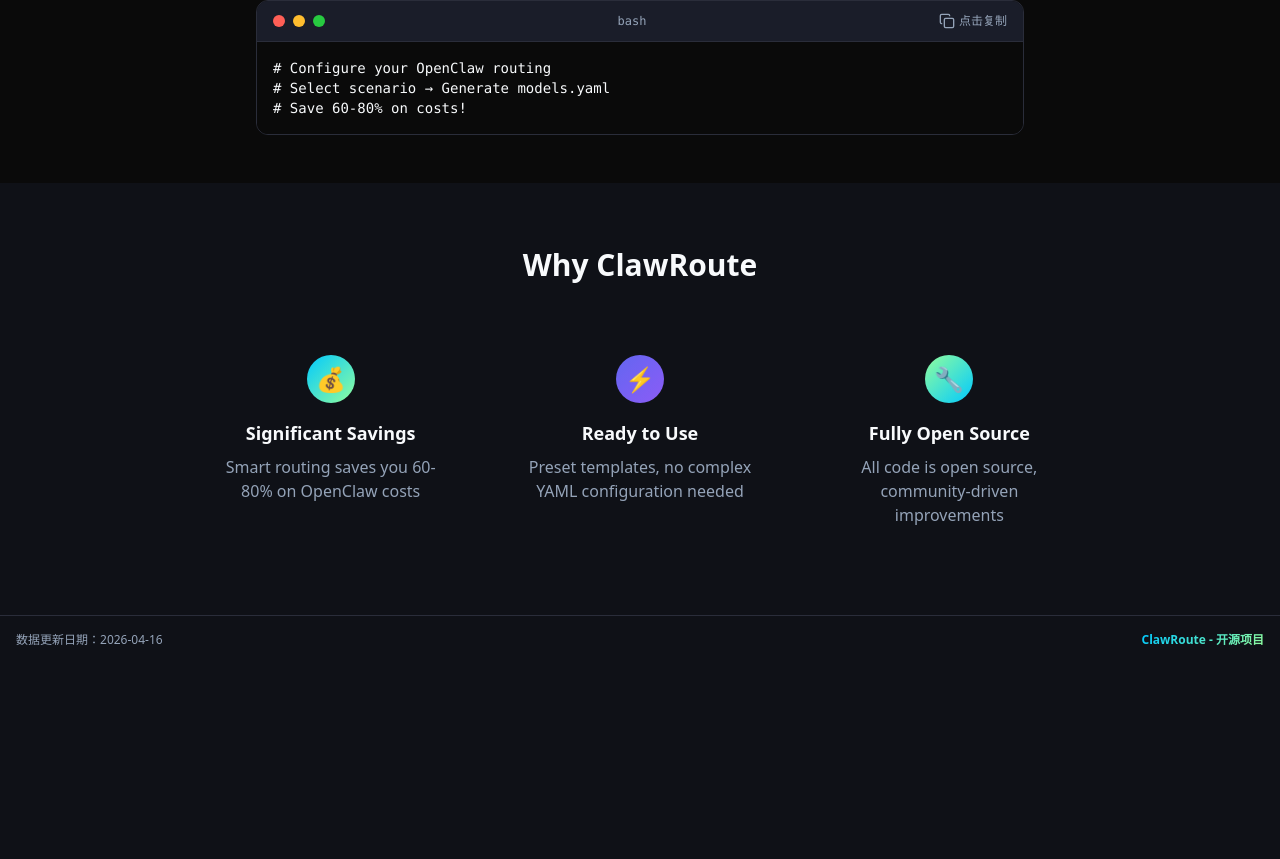
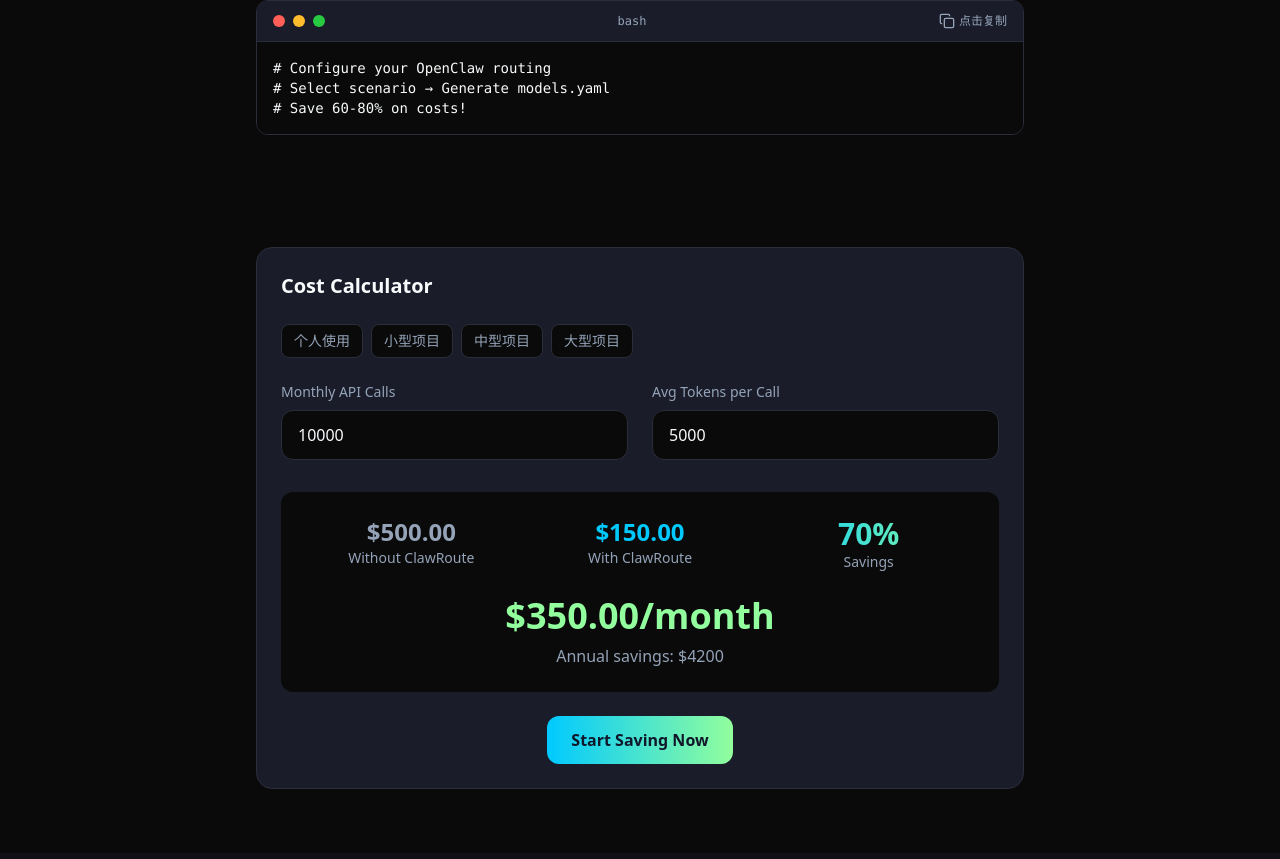
Before and after one commit to tancau/clawroute, a Next.js app: page /templates in a window 1280 px wide. Shown: the part 1741-2600 px from the top of the page. Before the commit the page ends 2405 px from the top, so only its background shows below. Built offline with nearby package versions, Linux system fonts and the light colour scheme.

Commit message:
feat: add cost calculator component
- CostCalculator shows potential savings based on usage
- Presets for different user tiers (personal to enterprise)
- Real-time calculation with monthly/annual savings
- CTA to start using ClawRoute
- Added i18n translations for en/zh

```diff
--- a/app/[locale]/page.tsx
+++ b/app/[locale]/page.tsx
@@ -5,6 +5,7 @@
 import { SceneSelector } from '@/components/SceneSelector';
 import { TestimonialCard } from '@/components/TestimonialCard';
 import { CodeBlock } from '@/components/CodeBlock';
+import { CostCalculator } from '@/components/CostCalculator';
 
 export default function Home() {
   const t = useTranslations('home');
@@ -98,6 +99,13 @@
         </div>
       </section>
 
+      {/* Cost Calculator */}
+      <section className="px-4 py-16 bg-[#0a0a0a]">
+        <div className="max-w-3xl mx-auto">
+          <CostCalculator />
+        </div>
+      </section>
+
       {/* Features */}
       <section className="px-4 py-16">
         <div className="max-w-4xl mx-auto">
--- /dev/null
+++ b/components/CostCalculator.tsx
@@ -0,0 +1,142 @@
+'use client';
+
+import { useState, useMemo } from 'react';
+import { useTranslations } from 'next-intl';
+
+interface CostCalculatorProps {
+  defaultMonthlyCalls?: number;
+  defaultAvgTokensPerCall?: number;
+}
+
+export function CostCalculator({
+  defaultMonthlyCalls = 10000,
+  defaultAvgTokensPerCall = 5000
+}: CostCalculatorProps) {
+  const t = useTranslations('calculator');
+
+  const [monthlyCalls, setMonthlyCalls] = useState(defaultMonthlyCalls);
+  const [avgTokens, setAvgTokens] = useState(defaultAvgTokensPerCall);
+
+  // Assume average cost of $0.01 per 1K tokens with expensive models
+  const naiveCostPer1K = 0.01;
+  // With smart routing, average drops to $0.003 per 1K tokens
+
+  const calculations = useMemo(() => {
+    const totalTokens = monthlyCalls * avgTokens;
+
+    // Naive approach: all expensive models
+    const naiveMonthly = (totalTokens / 1000) * naiveCostPer1K;
+
+    // Smart routing: 70% savings
+    const smartMonthly = naiveMonthly * 0.3;
+
+    const savings = naiveMonthly - smartMonthly;
+    const savingsPercent = Math.round((savings / naiveMonthly) * 100);
+
+    return {
+      totalTokens,
+      naiveMonthly,
+      smartMonthly,
+      savings,
+      savingsPercent
+    };
+  }, [monthlyCalls, avgTokens]);
+
+  const presets = [
+    { label: '个人使用', calls: 5000, tokens: 2000 },
+    { label: '小型项目', calls: 20000, tokens: 3000 },
+    { label: '中型项目', calls: 100000, tokens: 5000 },
+    { label: '大型项目', calls: 500000, tokens: 8000 },
+  ];
+
+  return (
+    <div className="bg-[#1a1d29] rounded-2xl p-6 border border-[#2a2d3a]">
+      <h3 className="text-xl font-bold text-[#f8fafc] mb-6">{t('title')}</h3>
+
+      {/* Presets */}
+      <div className="flex flex-wrap gap-2 mb-6">
+        {presets.map((preset) => (
+          <button
+            key={preset.label}
+            onClick={() => {
+              setMonthlyCalls(preset.calls);
+              setAvgTokens(preset.tokens);
+            }}
+            className="px-3 py-1.5 text-sm rounded-lg bg-[#0a0a0a] text-[#94a3b8] hover:text-[#f8fafc] hover:border-[#00c9ff]/50 border border-[#2a2d3a] transition-colors"
+          >
+            {preset.label}
+          </button>
+        ))}
+      </div>
+
+      {/* Inputs */}
+      <div className="grid md:grid-cols-2 gap-6 mb-8">
+        <div>
+          <label className="block text-sm text-[#94a3b8] mb-2">
+            {t('monthlyCalls')}
+          </label>
+          <input
+            type="number"
+            value={monthlyCalls}
+            onChange={(e) => setMonthlyCalls(Number(e.target.value))}
+            className="w-full px-4 py-3 bg-[#0a0a0a] border border-[#2a2d3a] rounded-xl text-[#f8fafc] focus:border-[#00c9ff] focus:outline-none"
+          />
+        </div>
+        <div>
+          <label className="block text-sm text-[#94a3b8] mb-2">
+            {t('avgTokens')}
+          </label>
+          <input
+            type="number"
+            value={avgTokens}
+            onChange={(e) => setAvgTokens(Number(e.target.value))}
+            className="w-full px-4 py-3 bg-[#0a0a0a] border border-[#2a2d3a] rounded-xl text-[#f8fafc] focus:border-[#00c9ff] focus:outline-none"
+          />
+        </div>
+      </div>
+
+      {/* Results */}
+      <div className="bg-[#0a0a0a] rounded-xl p-6">
+        <div className="grid md:grid-cols-3 gap-4 mb-6">
+          <div className="text-center">
+            <div className="text-2xl font-bold text-[#94a3b8]">
+              ${calculations.naiveMonthly.toFixed(2)}
+            </div>
+            <div className="text-sm text-[#94a3b8]">{t('withoutClawroute')}</div>
+          </div>
+          <div className="text-center">
+            <div className="text-2xl font-bold text-[#00c9ff]">
+              ${calculations.smartMonthly.toFixed(2)}
+            </div>
+            <div className="text-sm text-[#94a3b8]">{t('withClawroute')}</div>
+          </div>
+          <div className="text-center">
+            <div className="text-3xl font-bold bg-gradient-to-r from-[#00c9ff] to-[#92fe9d] bg-clip-text text-transparent">
+              {calculations.savingsPercent}%
+            </div>
+            <div className="text-sm text-[#94a3b8]">{t('savings')}</div>
+          </div>
+        </div>
+
+        <div className="text-center">
+          <div className="text-4xl font-bold text-[#92fe9d] mb-2">
+            ${calculations.savings.toFixed(2)}/{t('month')}
+          </div>
+          <div className="text-[#94a3b8]">
+            {t('annualSavings')}: ${(calculations.savings * 12).toFixed(0)}
+          </div>
+        </div>
+      </div>
+
+      {/* CTA */}
+      <div className="mt-6 text-center">
+        <a
+          href="#scenes"
+          className="inline-flex items-center gap-2 px-6 py-3 bg-gradient-to-r from-[#00c9ff] to-[#92fe9d] text-[#0f172a] font-semibold rounded-xl hover:opacity-90 transition-opacity"
+        >
+          {t('cta')}
+        </a>
+      </div>
+    </div>
+  );
+}
--- a/messages/en.json
+++ b/messages/en.json
@@ -129,5 +129,16 @@
   },
   "header": {
     "github": "GitHub"
+  },
+  "calculator": {
+    "title": "Cost Calculator",
+    "monthlyCalls": "Monthly API Calls",
+    "avgTokens": "Avg Tokens per Call",
+    "withoutClawroute": "Without ClawRoute",
+    "withClawroute": "With ClawRoute",
+    "savings": "Savings",
+    "month": "month",
+    "annualSavings": "Annual savings",
+    "cta": "Start Saving Now"
   }
 }
--- a/messages/zh.json
+++ b/messages/zh.json
@@ -153,5 +153,16 @@
   },
   "header": {
     "github": "GitHub"
+  },
+  "calculator": {
+    "title": "成本计算器",
+    "monthlyCalls": "每月 API 调用次数",
+    "avgTokens": "每次调用平均 Token 数",
+    "withoutClawroute": "不用 ClawRoute",
+    "withClawroute": "使用 ClawRoute",
+    "savings": "节省",
+    "month": "月",
+    "annualSavings": "年度节省",
+    "cta": "立即开始节省"
   }
 }
```
